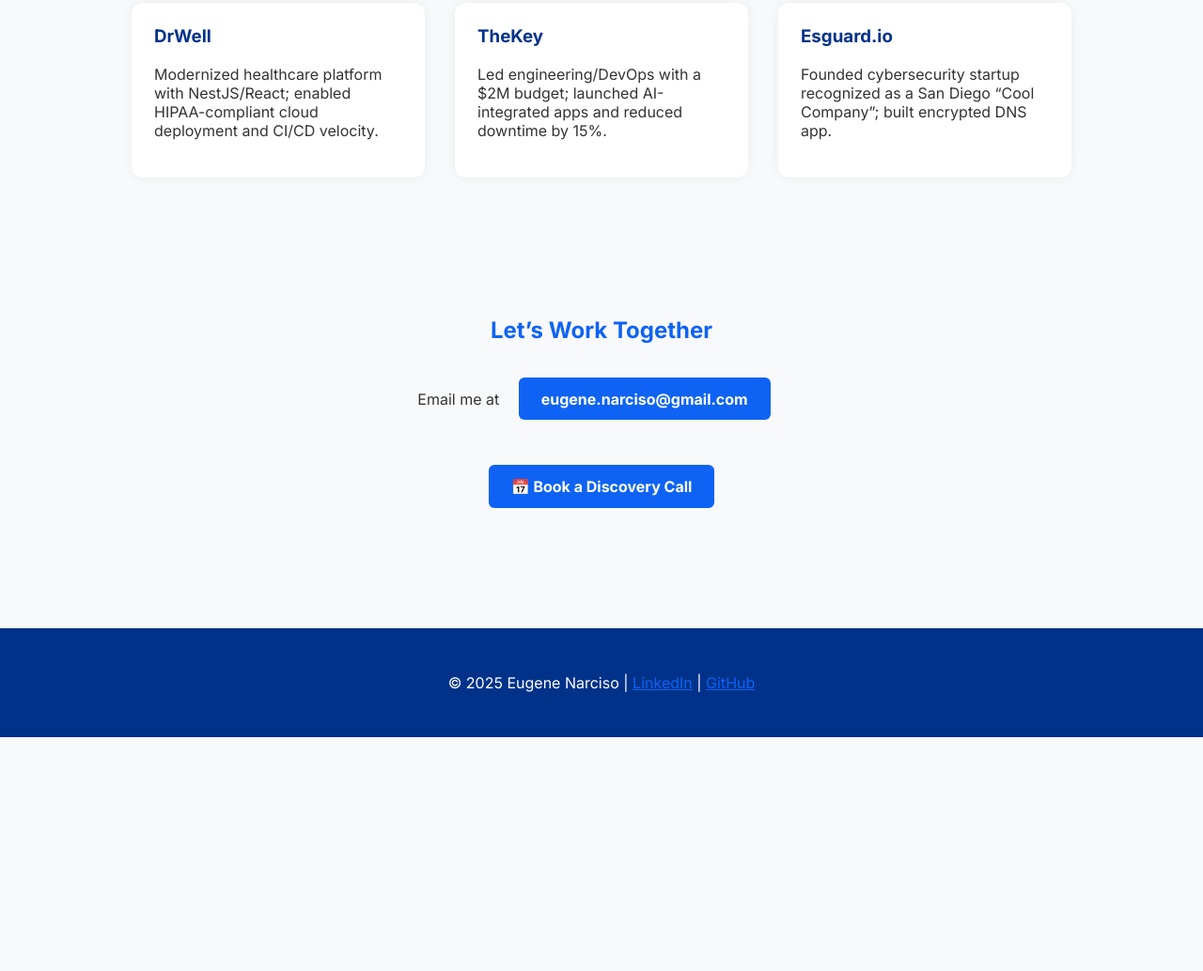
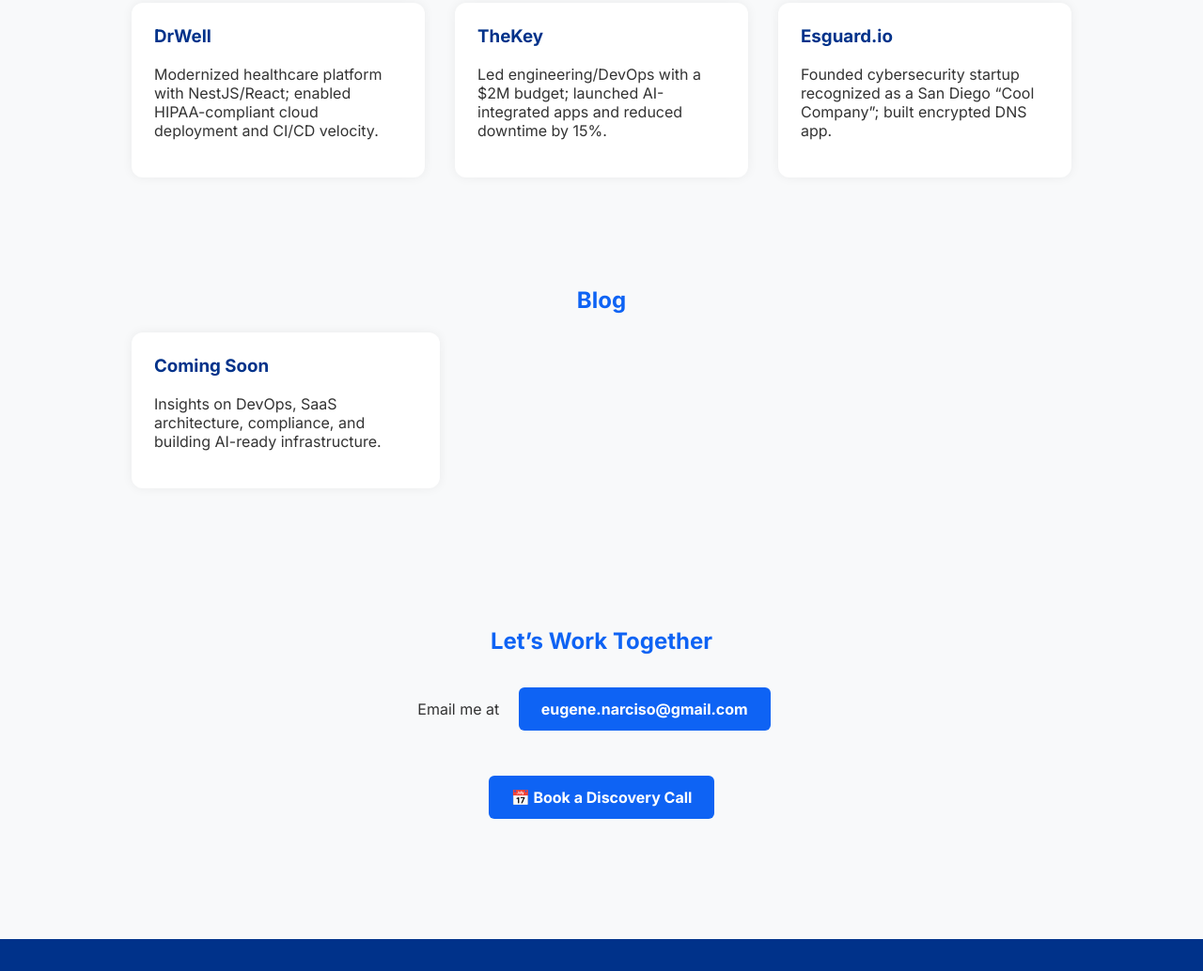
Before and after one commit to enarciso/enarciso.github.io, a plain HTML site: page index.html in a window 1280 px wide. Shown: the part 933-1967 px from the top of the page at 94% size. Before the commit the page ends 1718 px from the top, so only its background shows below. Drawn offline with Linux system fonts and the light colour scheme.

Commit message:
add blog section

```diff
--- a/index.html
+++ b/index.html
@@ -145,6 +145,16 @@
   </div>
 </section>
 
+<section>
+  <h2>Blog</h2>
+  <div class="blog">
+    <div class="card">
+      <h3>Coming Soon</h3>
+      <p>Insights on DevOps, SaaS architecture, compliance, and building AI-ready infrastructure.</p>
+    </div>
+  </div>
+</section>
+
 <section class="contact">
   <h2>Let’s Work Together</h2>
   <p>Email me at <a href="mailto:eugene.narciso@gmail.com">eugene.narciso@gmail.com</a></p>
```
